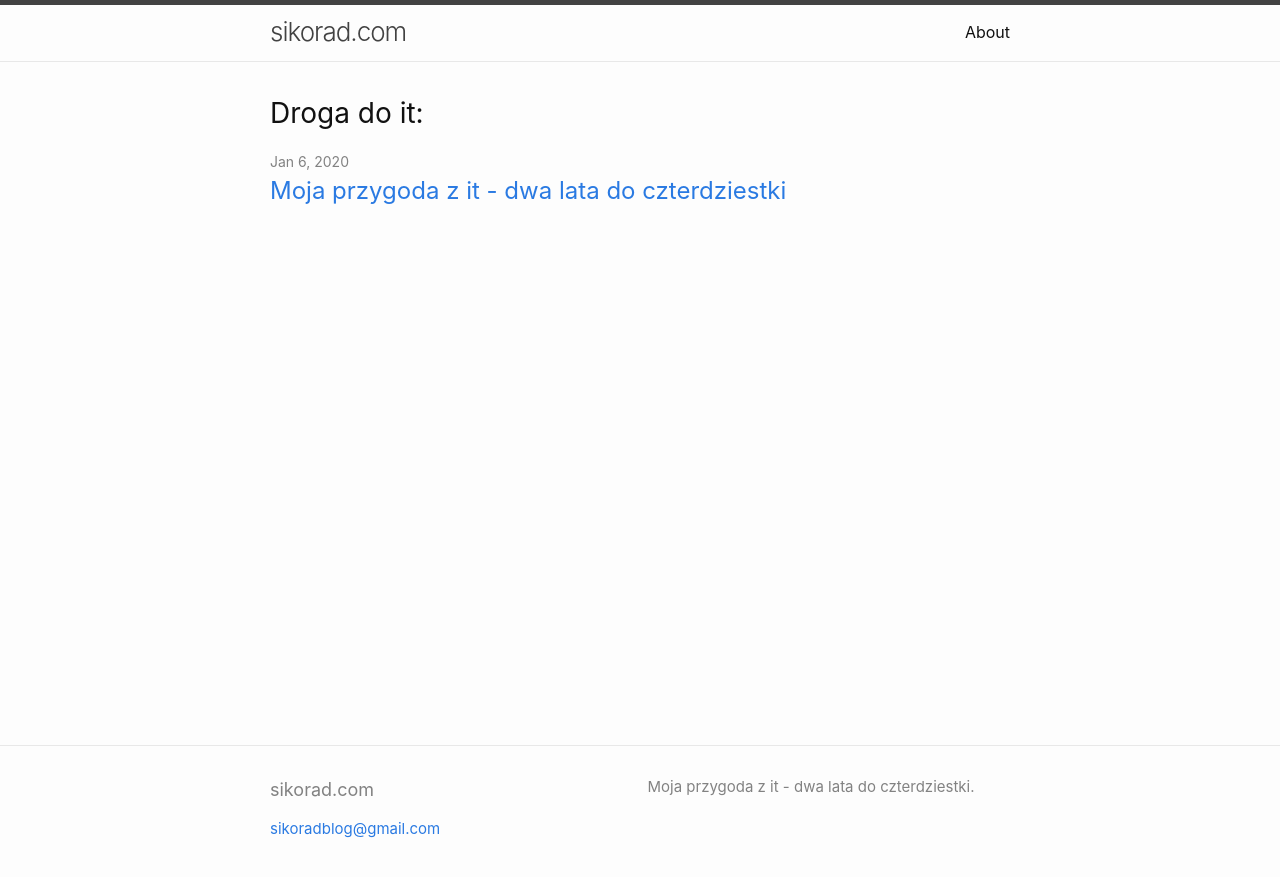
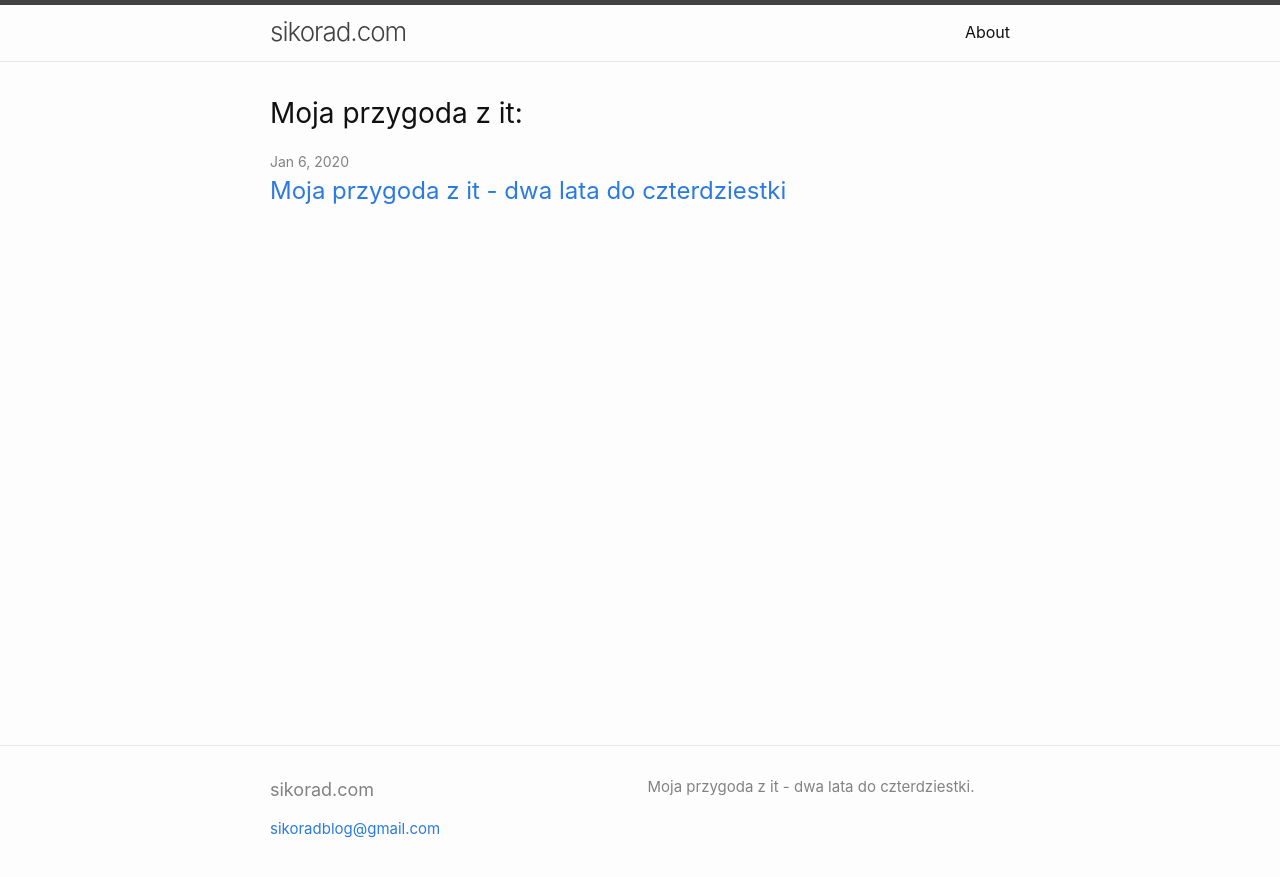
Before and after one commit to efiksio/sikorad, a Jekyll site: the page built from index.markdown, in a window 1280 px wide. Shown: the top 877 px of the page. Built offline with Jekyll 4.4.1, drawn with Linux system fonts in a browser that asks for light colours.

Commit message:
1st post s2

```diff
--- a/_layouts/home.html
+++ b/_layouts/home.html
@@ -10,7 +10,7 @@ layout: default
   {{ content }}
 
   {%- if site.posts.size > 0 -%}
-    <h2 class="post-list-heading">{{ page.list_title | default: "Droga do it:" }}</h2>
+    <h2 class="post-list-heading">{{ page.list_title | default: "Moja przygoda z it:" }}</h2>
     <ul class="post-list">
       {%- for post in site.posts -%}
       <li>
```
